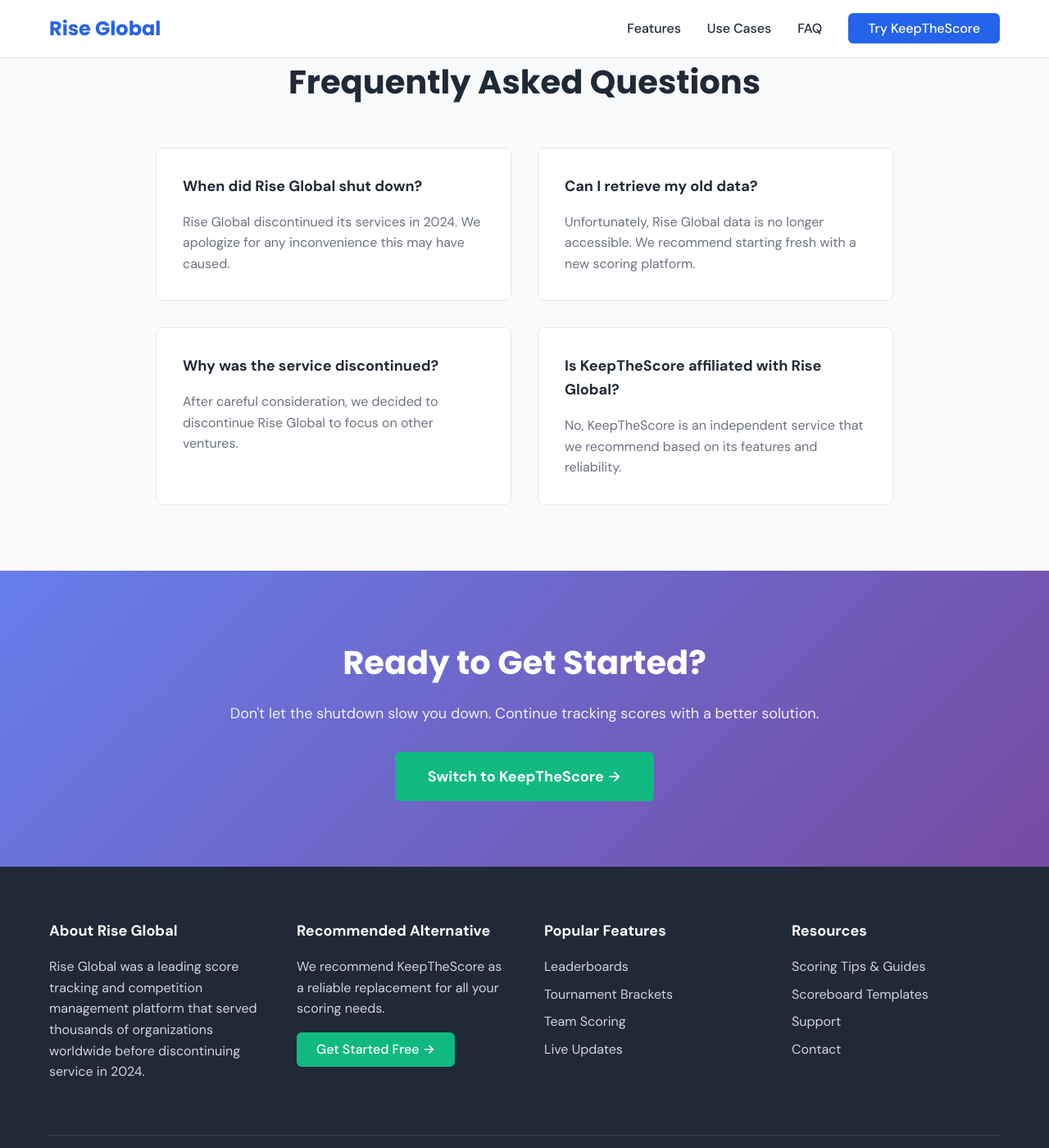
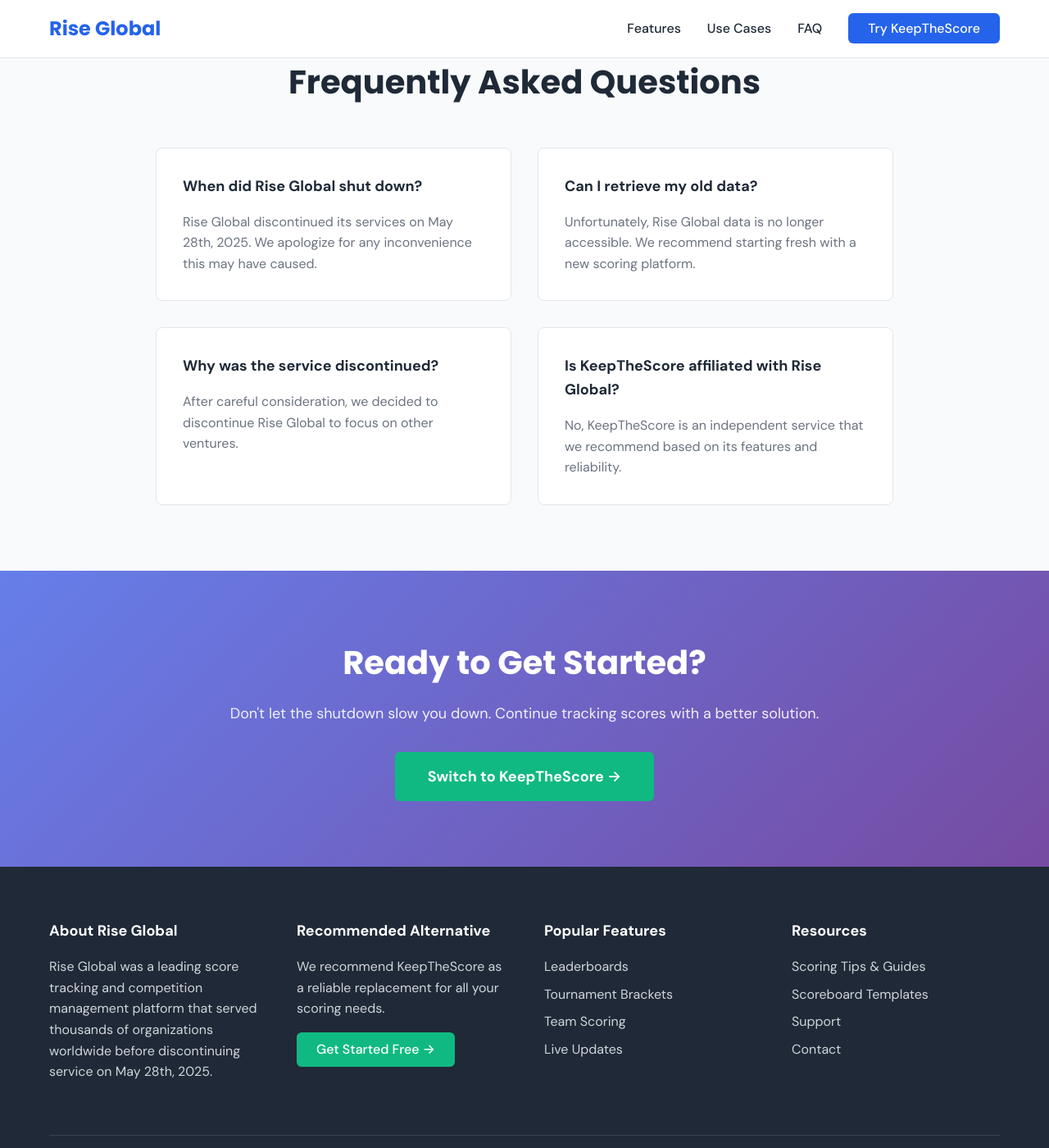
Before and after one commit to caspii/rise.global, a Jekyll site: the page built from index.html, in a window 1280 px wide and 1400 px high, scrolled down 2612 px. Shown: the whole window at 82% size. Built offline with Jekyll 4.4.1, drawn with Linux system fonts in a browser that asks for light colours; some of the changed text lies outside the part shown.

Commit message:
Add shutdown date (May 28th, 2025) and prepare for deployment
- Updated FAQ to show correct shutdown date
- Updated footer with shutdown date
- Added UTM tracking to all KeepTheScore links
- Ready for GitHub Pages deployment

```diff
--- a/404.html
+++ b/404.html
@@ -9,7 +9,7 @@
     <h2>Page Not Found</h2>
     <p>The page you're looking for doesn't exist.</p>
     <p>You'll be redirected to our main platform shortly.</p>
-    <a href="https://keepthescore.com" class="cta-button">Go to KeepTheScore</a>
+    <a href="https://keepthescore.com?utm_source=rise.global&utm_medium=referral&utm_campaign=404_page" class="cta-button">Go to KeepTheScore</a>
 </div>
 
 <style>
@@ -42,6 +42,6 @@
 
 <script>
 setTimeout(function() {
-    window.location.href = 'https://keepthescore.com';
+    window.location.href = 'https://keepthescore.com?utm_source=rise.global&utm_medium=referral&utm_campaign=404_redirect';
 }, 5000);
 </script>
--- a/_includes/footer.html
+++ b/_includes/footer.html
@@ -3,38 +3,38 @@
         <div class="footer-content">
             <div class="footer-section">
                 <h4>About Rise Global</h4>
-                <p>Rise Global was a leading score tracking and competition management platform that served thousands of organizations worldwide before discontinuing service in 2024.</p>
+                <p>Rise Global was a leading score tracking and competition management platform that served thousands of organizations worldwide before discontinuing service on May 28th, 2025.</p>
             </div>
 
             <div class="footer-section">
                 <h4>Recommended Alternative</h4>
-                <p>We recommend <a href="https://keepthescore.com" class="footer-link">KeepTheScore</a> as a reliable replacement for all your scoring needs.</p>
-                <a href="https://keepthescore.com" class="footer-cta">Get Started Free →</a>
+                <p>We recommend <a href="https://keepthescore.com?utm_source=rise.global&utm_medium=referral&utm_campaign=footer_text" class="footer-link">KeepTheScore</a> as a reliable replacement for all your scoring needs.</p>
+                <a href="https://keepthescore.com?utm_source=rise.global&utm_medium=referral&utm_campaign=footer_cta" class="footer-cta">Get Started Free →</a>
             </div>
 
             <div class="footer-section">
                 <h4>Popular Features</h4>
                 <ul class="footer-list">
-                    <li><a href="https://keepthescore.com/features/leaderboards" class="footer-link">Leaderboards</a></li>
-                    <li><a href="https://keepthescore.com/features/tournaments" class="footer-link">Tournament Brackets</a></li>
-                    <li><a href="https://keepthescore.com/features/team-scoring" class="footer-link">Team Scoring</a></li>
-                    <li><a href="https://keepthescore.com/features/live-updates" class="footer-link">Live Updates</a></li>
+                    <li><a href="https://keepthescore.com/features/leaderboards?utm_source=rise.global&utm_medium=referral&utm_campaign=footer_leaderboards" class="footer-link">Leaderboards</a></li>
+                    <li><a href="https://keepthescore.com/features/tournaments?utm_source=rise.global&utm_medium=referral&utm_campaign=footer_tournaments" class="footer-link">Tournament Brackets</a></li>
+                    <li><a href="https://keepthescore.com/features/team-scoring?utm_source=rise.global&utm_medium=referral&utm_campaign=footer_team_scoring" class="footer-link">Team Scoring</a></li>
+                    <li><a href="https://keepthescore.com/features/live-updates?utm_source=rise.global&utm_medium=referral&utm_campaign=footer_live_updates" class="footer-link">Live Updates</a></li>
                 </ul>
             </div>
 
             <div class="footer-section">
                 <h4>Resources</h4>
                 <ul class="footer-list">
-                    <li><a href="https://keepthescore.com/blog" class="footer-link">Scoring Tips & Guides</a></li>
-                    <li><a href="https://keepthescore.com/templates" class="footer-link">Scoreboard Templates</a></li>
-                    <li><a href="https://keepthescore.com/support" class="footer-link">Support</a></li>
-                    <li><a href="https://keepthescore.com/contact" class="footer-link">Contact</a></li>
+                    <li><a href="https://keepthescore.com/blog?utm_source=rise.global&utm_medium=referral&utm_campaign=footer_blog" class="footer-link">Scoring Tips & Guides</a></li>
+                    <li><a href="https://keepthescore.com/templates?utm_source=rise.global&utm_medium=referral&utm_campaign=footer_templates" class="footer-link">Scoreboard Templates</a></li>
+                    <li><a href="https://keepthescore.com/support?utm_source=rise.global&utm_medium=referral&utm_campaign=footer_support" class="footer-link">Support</a></li>
+                    <li><a href="https://keepthescore.com/contact?utm_source=rise.global&utm_medium=referral&utm_campaign=footer_contact" class="footer-link">Contact</a></li>
                 </ul>
             </div>
         </div>
 
         <div class="footer-bottom">
-            <p>&copy; 2024 Rise Global. All rights reserved. | Service discontinued - We recommend <a href="https://keepthescore.com" class="footer-link">KeepTheScore</a></p>
+            <p>&copy; 2025 Rise Global. All rights reserved. | Service discontinued - We recommend <a href="https://keepthescore.com?utm_source=rise.global&utm_medium=referral&utm_campaign=footer_bottom" class="footer-link">KeepTheScore</a></p>
         </div>
     </div>
 </footer>
--- a/_includes/navigation.html
+++ b/_includes/navigation.html
@@ -9,7 +9,7 @@
                 <li><a href="#features">Features</a></li>
                 <li><a href="#use-cases">Use Cases</a></li>
                 <li><a href="#faq">FAQ</a></li>
-                <li><a href="https://keepthescore.com" class="nav-cta">Try KeepTheScore</a></li>
+                <li><a href="https://keepthescore.com?utm_source=rise.global&utm_medium=referral&utm_campaign=nav_cta" class="nav-cta">Try KeepTheScore</a></li>
             </ul>
 
             <button class="mobile-menu-toggle" aria-label="Toggle menu">
--- a/index.html
+++ b/index.html
@@ -8,7 +8,7 @@
 <section class="shutdown-notice">
     <div class="container">
         <div class="notice-content">
-            <p class="notice-text">Rise Global has transitioned to new opportunities. For continued score tracking excellence, we recommend <a href="https://keepthescore.com" class="inline-link">KeepTheScore</a>.</p>
+            <p class="notice-text">Rise Global has transitioned to new opportunities. For continued score tracking excellence, we recommend <a href="https://keepthescore.com?utm_source=rise.global&utm_medium=referral&utm_campaign=shutdown_notice" class="inline-link">KeepTheScore</a>.</p>
         </div>
     </div>
 </section>
@@ -20,7 +20,7 @@
                 <h1 class="hero-title">Elevate Your Score Tracking Experience</h1>
                 <p class="hero-subtitle">Rise Global pioneered professional competition management, helping thousands of organizations create memorable events through intuitive scoring solutions.</p>
                 <div class="hero-cta-group">
-                    <a href="https://keepthescore.com" class="hero-primary-cta">Continue with KeepTheScore</a>
+                    <a href="https://keepthescore.com?utm_source=rise.global&utm_medium=referral&utm_campaign=hero_cta" class="hero-primary-cta">Continue with KeepTheScore</a>
                     <a href="#features" class="hero-secondary-cta">Explore Our Legacy</a>
                 </div>
             </div>
@@ -96,7 +96,7 @@
             </div>
 
             <div class="cta-center">
-                <a href="https://keepthescore.com" class="primary-cta large">Start Using KeepTheScore Today</a>
+                <a href="https://keepthescore.com?utm_source=rise.global&utm_medium=referral&utm_campaign=alternative_cta" class="primary-cta large">Start Using KeepTheScore Today</a>
                 <p class="cta-subtext">Join thousands of happy users • No credit card required</p>
             </div>
         </div>
@@ -111,22 +111,22 @@
                 <div class="use-case">
                     <h4>Basketball Scoring</h4>
                     <p>Complete guide to tracking basketball games and tournaments</p>
-                    <a href="https://keepthescore.com/blog/posts/basketball-scoring/" class="link-arrow">Learn more →</a>
+                    <a href="https://keepthescore.com/blog/posts/basketball-scoring/?utm_source=rise.global&utm_medium=referral&utm_campaign=use_case_basketball" class="link-arrow">Learn more →</a>
                 </div>
                 <div class="use-case">
                     <h4>Gaming Leaderboards</h4>
                     <p>Create engaging leaderboards for video games and competitions</p>
-                    <a href="https://keepthescore.com/blog/posts/leaderboards-in-gaming/" class="link-arrow">Learn more →</a>
+                    <a href="https://keepthescore.com/blog/posts/leaderboards-in-gaming/?utm_source=rise.global&utm_medium=referral&utm_campaign=use_case_gaming" class="link-arrow">Learn more →</a>
                 </div>
                 <div class="use-case">
                     <h4>Classroom Scoreboards</h4>
                     <p>Motivate students with interactive classroom scoring systems</p>
-                    <a href="https://keepthescore.com/blog/posts/classroom-scoreboard/" class="link-arrow">Learn more →</a>
+                    <a href="https://keepthescore.com/blog/posts/classroom-scoreboard/?utm_source=rise.global&utm_medium=referral&utm_campaign=use_case_classroom" class="link-arrow">Learn more →</a>
                 </div>
                 <div class="use-case">
                     <h4>eSports Tournaments</h4>
                     <p>Run professional eSports competitions with live scoring</p>
-                    <a href="https://keepthescore.com/blog/posts/esports-tournament/" class="link-arrow">Learn more →</a>
+                    <a href="https://keepthescore.com/blog/posts/esports-tournament/?utm_source=rise.global&utm_medium=referral&utm_campaign=use_case_esports" class="link-arrow">Learn more →</a>
                 </div>
             </div>
         </div>
@@ -139,7 +139,7 @@
             <div class="faq-grid">
                 <div class="faq-item">
                     <h4>When did Rise Global shut down?</h4>
-                    <p>Rise Global discontinued its services in 2024. We apologize for any inconvenience this may have caused.</p>
+                    <p>Rise Global discontinued its services on May 28th, 2025. We apologize for any inconvenience this may have caused.</p>
                 </div>
                 <div class="faq-item">
                     <h4>Can I retrieve my old data?</h4>
@@ -161,7 +161,7 @@
         <div class="container">
             <h3>Ready to Get Started?</h3>
             <p>Don't let the shutdown slow you down. Continue tracking scores with a better solution.</p>
-            <a href="https://keepthescore.com" class="primary-cta large">Switch to KeepTheScore →</a>
+            <a href="https://keepthescore.com?utm_source=rise.global&utm_medium=referral&utm_campaign=final_cta" class="primary-cta large">Switch to KeepTheScore →</a>
         </div>
     </section>
 </main>
```
